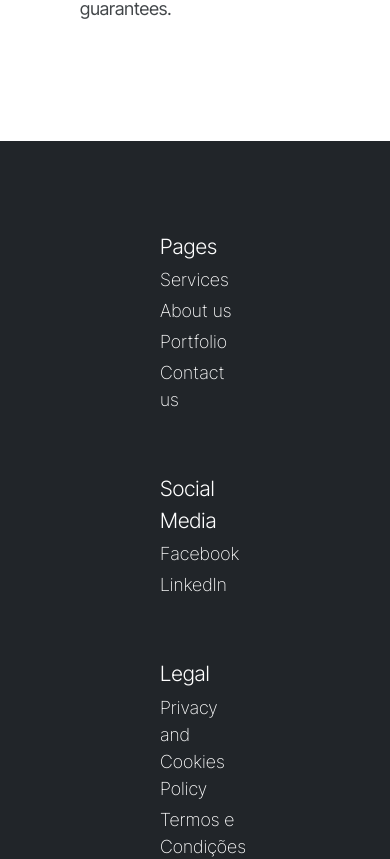
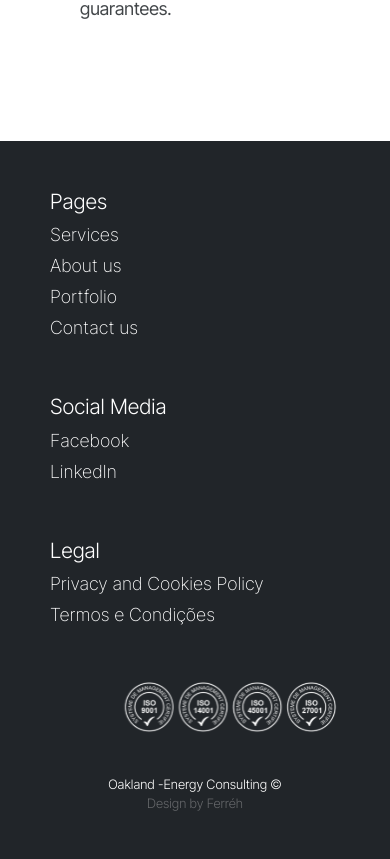
Before and after one commit to talib9911/updated-app1, a React (Create React App) app: page /privacy in a window 390 px wide. Shown: the part 3672-4531 px from the top of the page. Built offline with nearby package versions, Linux system fonts and the light colour scheme.

Commit message:
Updated components and pages

```diff
--- a/src/Components/Footer/Footer.js
+++ b/src/Components/Footer/Footer.js
@@ -3,8 +3,9 @@ import { Link } from "react-router-dom";
 import fLogo from "../../Assets/Images/Frame 54.svg";
 const Footer = () => {
   return (
-      <div className="flex flex-col gap-[95px] px-[160px] pt-[90px] pb-[50px]  w-full bg-[#212529]">
-       <div className="flex flex-wrap justify-between"><span className="grid gap-[60px] md:gap-[140px] md:grid-cols-2 lg:grid-cols-3"><div> <ul>
+      <div className="flex flex-col gap-[95px] px-[50px] md:px-[160px] pt-[45px] md:pt-[90px] pb-[50px]  w-full bg-[#212529] ">
+       <div className="flex flex-wrap justify-between">
+        <div className="grid gap-[50px] md:gap-[140px] md:grid-cols-2 lg:grid-cols-3"><div> <ul>
        <li className="text-white" style={{fontWeight:"300",fontSize:"21px"}}>Pages</li>
        <Link to="/services" onClick={()=>window.scrollTo({top:0, behavior:"smooth"})}><li className="text-white hover:text-gray-500" style={{fontWeight:"200",fontSize:"18px", marginTop:"4px"}}>Services</li></Link>
        <Link to="/about_us" onClick={()=>window.scrollTo({top:0, behavior:"smooth"})}><li className="text-white hover:text-gray-500" style={{fontWeight:"200",fontSize:"18px", marginTop:"4px"}}>About us</li></Link>
@@ -24,14 +25,14 @@ const Footer = () => {
                <Link to="/portfolio2" onClick={()=>window.scrollTo({top:0, behavior:"smooth"})}><li className="text-white hover:text-gray-500" style={{fontWeight:"200",fontSize:"18px", marginTop:"4px"}}>Termos e Condições</li></Link>
         </ul>
         </div>
-        </span>
-        <div className="mt-[50px] 2xl:mt-0">
+        </div>
+        <div className="mt-[50px] 2xl:mt-0 ml-[70px] md:ml-[0px]">
             <img src={fLogo}/>
         </div>
         </div>
-        <div className="flex flex-wrap justify-between ">
+        <div className="flex flex-col lg:flex-row items-center mt-[-60px] md:mt-0  justify-between ">
             <p style={{fontWeight:"300", fontSize:"13px", color:"white"}}>Oakland -Energy Consulting ©</p>
-            <p style={{fontWeight:"300", fontSize:"13px", color:"white"}}>Design by Ferréh</p>
+            <p style={{fontWeight:"300", fontSize:"13px", color:"#646669"}}>Design by Ferréh</p>
         </div>
       </div>
   );
```
